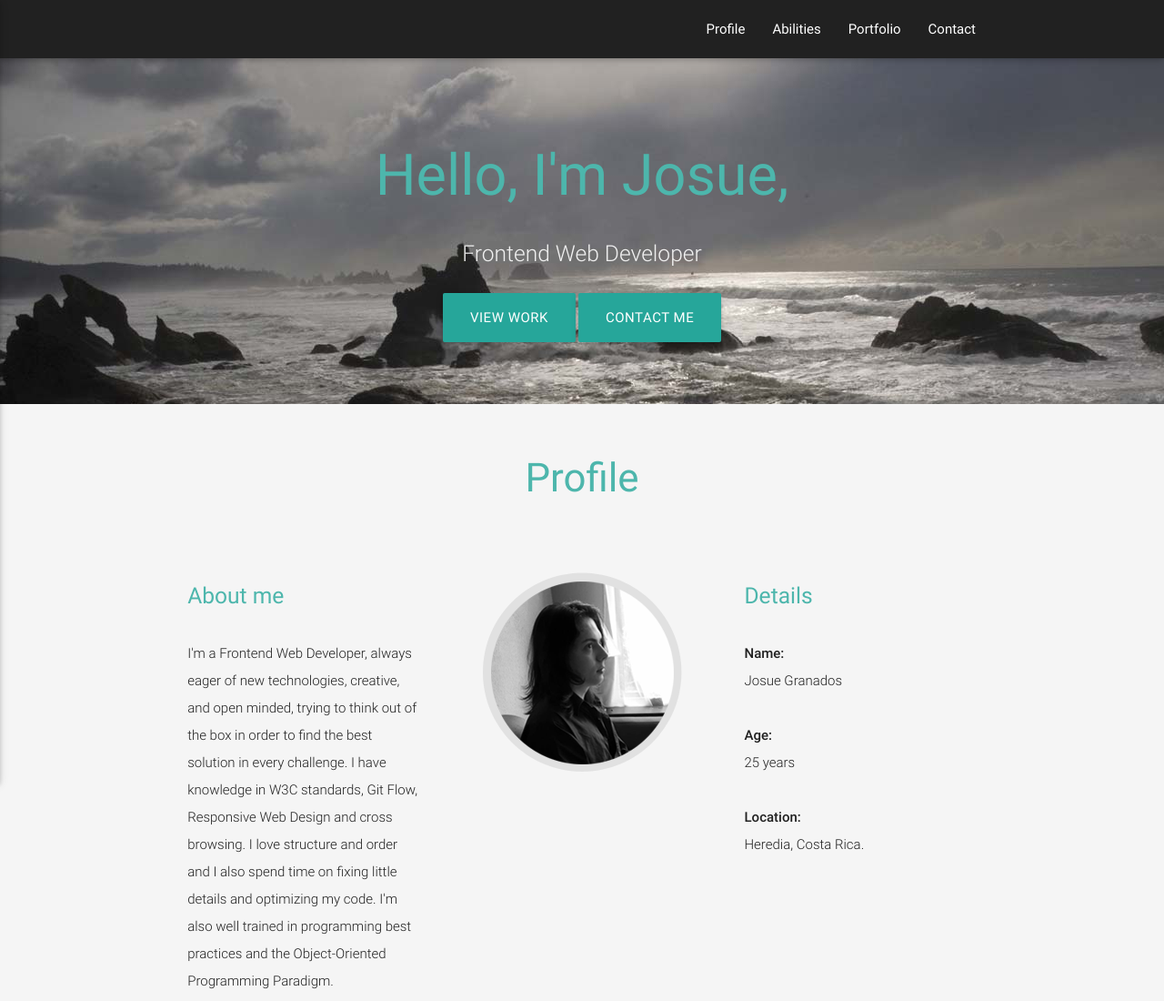
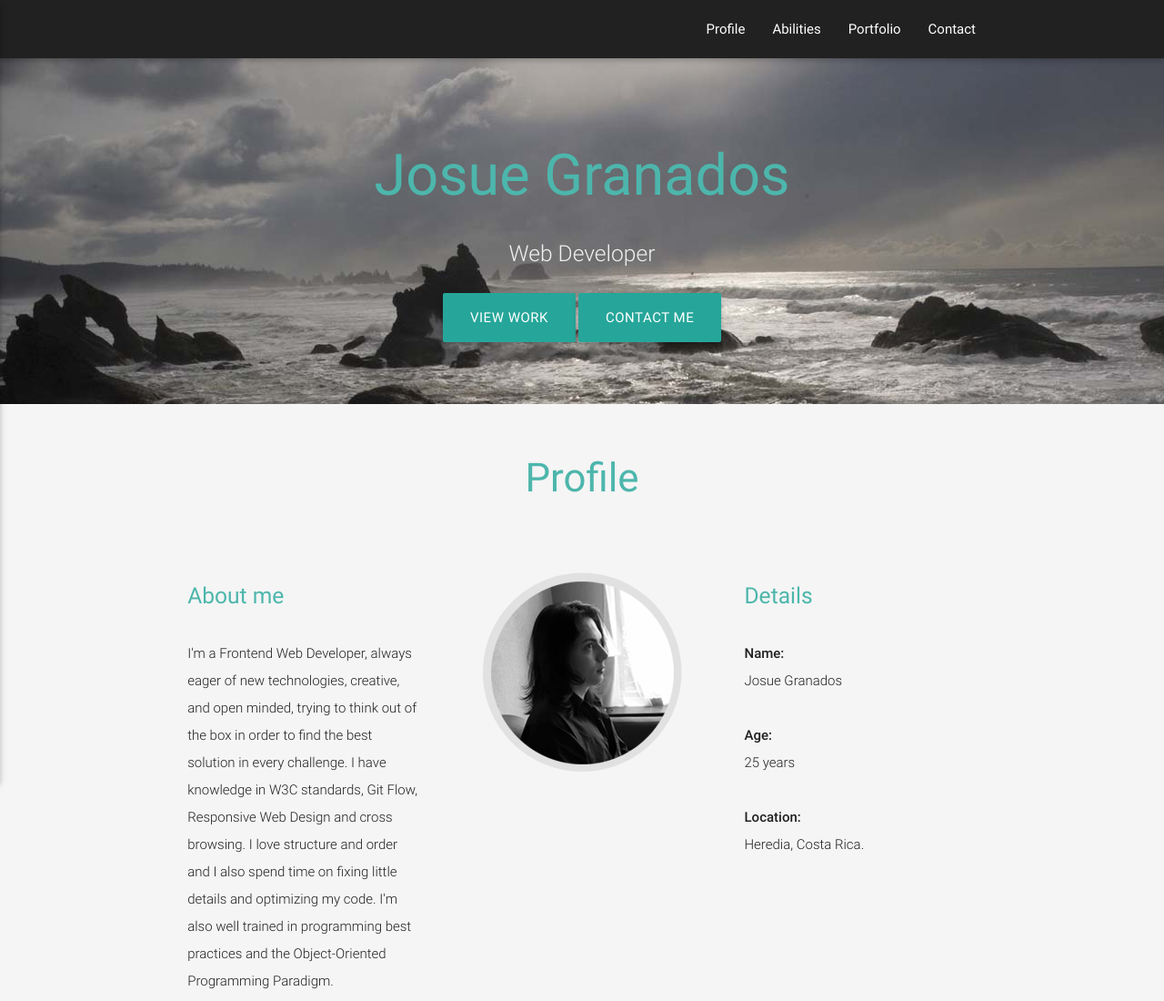
Before and after one commit to ergokira/cv, a website: page app/index.html in a window 1280 px wide. Shown: the top 1100 px of the page at 91% size. Drawn offline with nearby package versions, Linux system fonts and the light colour scheme; files that its build step writes are made by us from their sources.

Commit message:
Information change

```diff
--- a/app/index.html
+++ b/app/index.html
@@ -35,9 +35,9 @@
       <div class="section no-pad-bot">
         <div class="container">
           <br><br>
-          <h1 class="header center teal-text text-lighten-2">Hello, I'm Josue,</h1>
+          <h1 class="header center teal-text text-lighten-2">Josue Granados</h1>
           <div class="row center">
-            <h5 class="header col s12 light">Frontend Web Developer</h5>
+            <h5 class="header col s12 light">Web Developer</h5>
           </div>
           <div class="row center">
             <a href="#porfolio" class="btn-large waves-effect waves-light teal lighten-1 hide-on-small-only">View Work</a>
```
Also changed, not shown: 1 other file.
